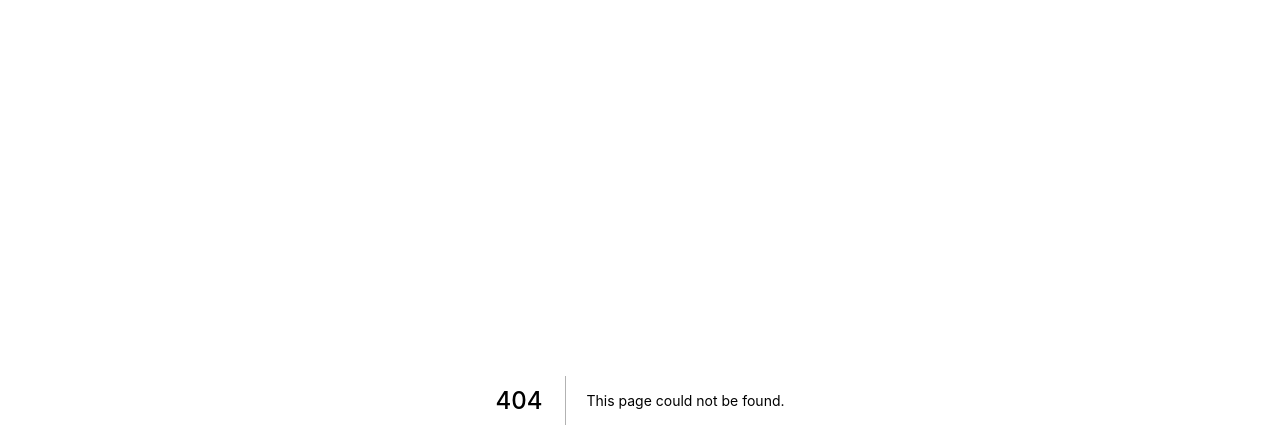
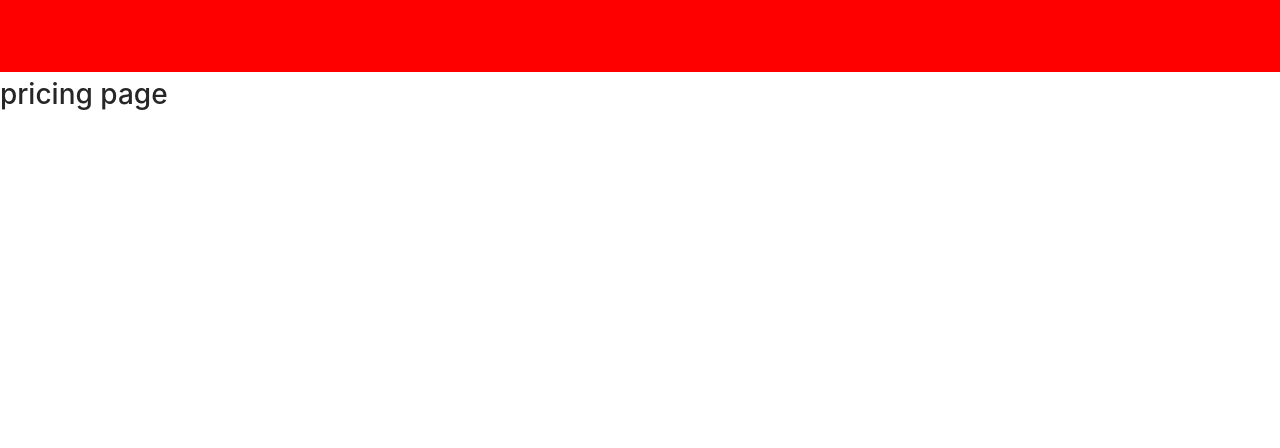
Before and after one commit to ahmed7491/b7r.store, a Next.js app: page /pricing in a window 1280 px wide. Before the commit this address had no page. Shown: the top 448 px of the page. Built offline with nearby package versions, Linux system fonts and the light colour scheme.

Commit message:
firist commit

```diff
--- /dev/null
+++ b/components/header/header.component.jsx
@@ -0,0 +1,52 @@
+import React from 'react'
+
+import { Row, Col, Space } from 'antd';
+import { HeaderContainer} from './header.styles'
+import { Row_Container } from '../../styles/parents.styles'
+
+const HeaderComponent = () => {
+    // const menu = document.querySelector(".page-header");
+    // const body = document.body;
+    // const scrollUp = "scroll-up";
+    // const scrollDown = "scroll-down";
+    // let lastScroll = 0;
+    // window.addEventListener("scroll", () => {
+    //     const currentScroll = window.pageYOffset;
+    //     if ( currentScroll <= 0 ){
+    //         body.classList.remove(scrollUp);
+    //         return;
+    //     }
+    //     if (currentScroll > lastScroll && !body.classList.contains(scrollDown)){
+    //         body.classList.remove(scrollUp);
+    //         body.classList.add(scrollDown);
+    //     } else if (currentScroll < lastScroll && body.classList.contains(scrollDown)){
+    //         body.classList.remove(scrollDown);
+    //         body.classList.add(scrollUp);
+    //     }
+    //     lastScroll = currentScroll;
+    // })
+
+    return (
+        <HeaderContainer>
+            <div className='page-header'>
+                <Row_Container>
+                    <Row>
+                        <Col>
+                        <Row>
+                            <Space>
+                                <Col></Col>
+                                <Col>
+                                <Space></Space>
+                                </Col>
+                            </Space>
+                        </Row>
+                        </Col>
+                        <Col></Col>
+                    </Row>
+                </Row_Container>
+            </div>
+        </HeaderContainer>
+    )
+}
+
+export default HeaderComponent
--- /dev/null
+++ b/components/header/header.styles.jsx
@@ -0,0 +1,8 @@
+import styled from "styled-components";
+
+export const HeaderContainer = styled.header`
+    height: 72px;
+    z-index: 99;
+    transform: translate3d(0px,0px,0px);
+    background-color: red;
+`
--- /dev/null
+++ b/layouts/index.js
@@ -0,0 +1,13 @@
+import React from 'react';
+import HeaderComponent from '../components/header/header.component';
+
+const Layout = ({ children }) => {
+    return (
+        <div>
+            <HeaderComponent/>
+        {children}
+        </div>
+    )
+}
+
+export default Layout
--- a/pages/_app.js
+++ b/pages/_app.js
@@ -1,7 +1,14 @@
 import '../styles/globals.css'
+import Layout from '../layouts/index'
+import 'antd/dist/antd.css';
 
 function MyApp({ Component, pageProps }) {
-  return <Component {...pageProps} />
+  return(
+    <Layout>
+      <Component {...pageProps} />
+
+    </Layout>
+  )
 }
 
 export default MyApp
--- /dev/null
+++ b/pages/pricing/index.jsx
@@ -0,0 +1,11 @@
+import React from 'react'
+
+const PricingPage = () => {
+    return (
+        <div>
+            <h1> pricing page</h1>
+        </div>
+    )
+}
+
+export default PricingPage
--- /dev/null
+++ b/styles/parents.styles.jsx
@@ -0,0 +1,9 @@
+import styled from "styled-components";
+
+export const Row_Container = styled.div`
+  max-width: 1200px;
+  padding-right: 15px;
+  padding-left: 15px;
+  margin-right: auto;
+  margin-left: auto;
+`;
```
Also changed, not shown: package.json (+9 -1 lines), pages/index.js (+3 -48 lines), .babelrc (added), 1 other file (tests, documents, lock files or other folders).
